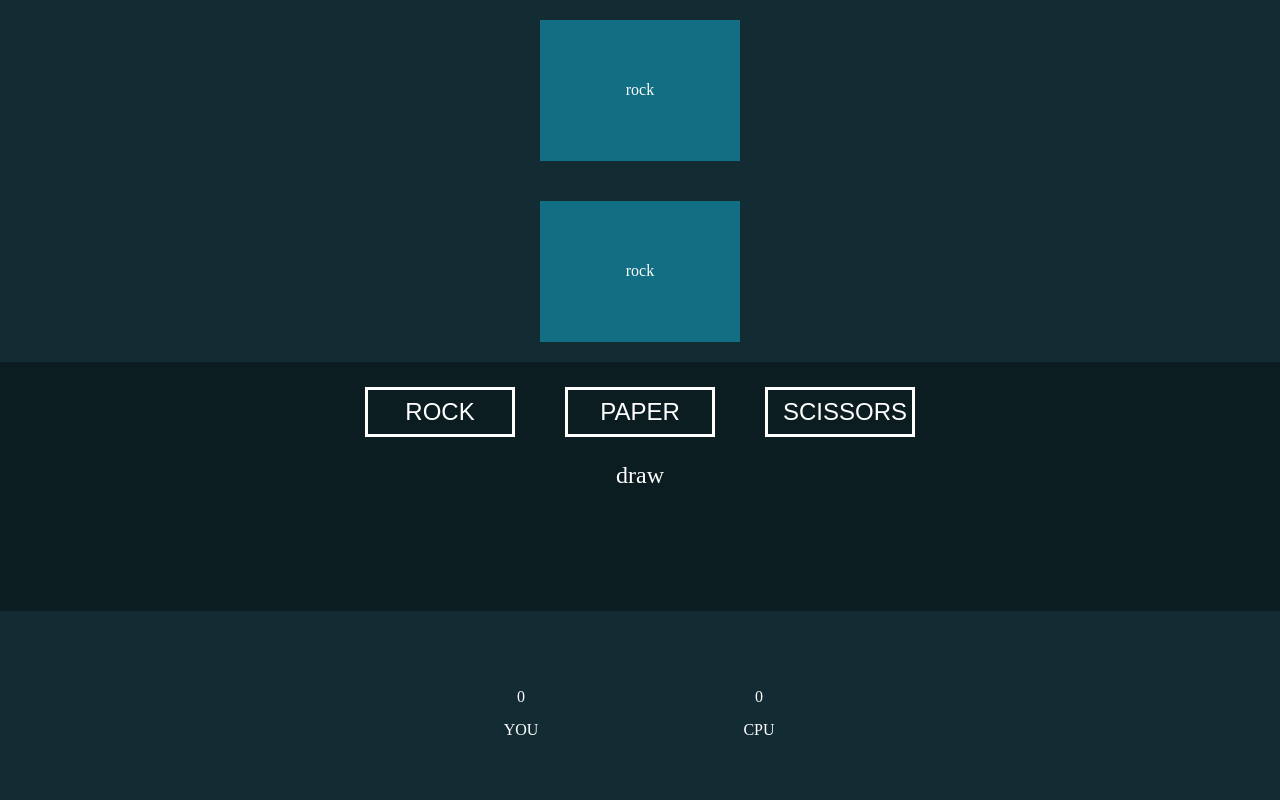
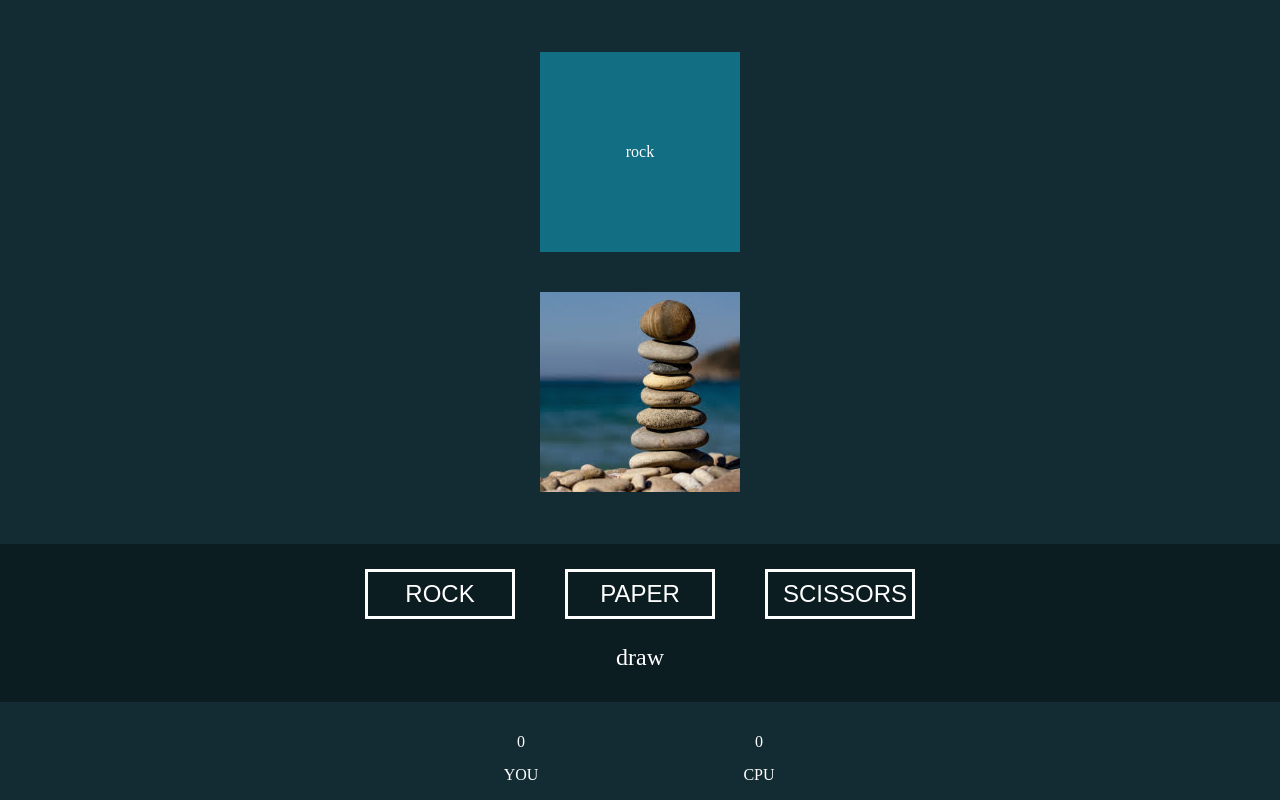
Before and after one commit to theSUPEREST/rock-paper-scissors, a plain HTML site: page index.html in a window 1280 px wide. Both pictures are taken after a click on the button "ROCK". Drawn offline with Linux system fonts and the light colour scheme.

Commit message:
Add player side animation

```diff
--- a/index.html
+++ b/index.html
@@ -8,8 +8,29 @@
 <body>
     <div class="game-container flex-parent-column">
         <div class="card-area flex-parent-column ">
-            <div class="cpu-card flex-parent-column flex-item-grow">CPU</div>
-            <div class="player-card flex-parent-column flex-item-grow">PLAYER</div>
+            <div class="flip-container">
+                <div class="cpu-card card">
+                    <div class="cpu-card card-front flex-parent-column">CPU</div>
+                    <div class="cpu-card card-back">
+                        <img src="images/rock 200px.jpg" alt="Rock" class="card-img rock-img">
+                        <img src="images/paper 200px.jpg" alt="Paper" class="card-img paper-img">
+                        <img src="images/scissors 200px.jpg" alt="Scissors" class="card-img scissors-img">
+                    </div>
+                </div>
+            </div>
+            <div class="flip-container">
+                <div class="player-card card">
+                    <div class="player-card card-front flex-parent-column">
+                        PLAYER
+                    </div>
+                    <div class="player-card card-back">
+                        <img src="images/rock 200px.jpg" alt="Rock" class="card-img rock-img">
+                        <img src="images/paper 200px.jpg" alt="Paper" class="card-img paper-img">
+                        <img src="images/scissors 200px.jpg" alt="Scissors" class="card-img scissors-img">
+                    </div>
+                </div>
+            </div>
+
         </div>
         <div class="player-area flex-item-grow">
             <div class="choices flex-parent-row">
--- a/script.js
+++ b/script.js
@@ -56,12 +56,52 @@ function resetPoints() {
     console.log("reset");
 }
 
+function testAnimation (e) {
+    let playerImg = document.querySelector(`.player-card > .${e.target.id}-img`)
+    playerImg.classList.add("visible");
+}
+
+function hidePlayerImgs() {
+    let cardImgs = document.querySelectorAll('.player-card > .card-img');
+    cardImgs.forEach(item => item.classList.remove("visible"));
+}
+
+function flipCardTest(e) {
+    let playerCard = document.querySelector('.player-card.card');
+    if (playerCard.classList.contains('flipped')) {
+        playerCard.classList.remove('flipped');
+        playerCard.addEventListener('transitionend', () => {
+            hidePlayerImgs()
+            testAnimation(e);
+            playerCard.classList.add('flipped');
+        })
+    } else {
+        testAnimation(e);
+        playerCard.classList.add('flipped');
+    }
+
+}
+
+
+function flipCard () {
+
+        playerCard.classList.remove('flipped');
+        playerCard.ontransitionend = () => {
+            let cardImgs = document.querySelectorAll('.player-card > .card-img');
+            cardImgs.forEach(item => item.classList.remove("visible"));
+            testAnimation
+            playerCard.classList.add('flipped');
+        }
+
+    console.log(playerCard);
+}
+
 function playOneRound (e) {
     playerSelection = e.target.id;
-    document.querySelector('div.player-card').textContent = playerSelection;
+    flipCardTest(e);
     console.log("You chose " + playerSelection);
     computerPlay();
-    document.querySelector('div.cpu-card').textContent = computerSelection;
+    document.querySelector('div.cpu-card.card-front').textContent = computerSelection;
     console.log("CPU chose " + computerSelection);
     matchResult = compareSelections(playerSelection, computerSelection);
     document.querySelector('div.message').textContent = matchResult;
--- a/style.css
+++ b/style.css
@@ -52,11 +52,48 @@ html {
     flex: 2 0 auto;
 }
 
-.cpu-card, .player-card {
+
+
+.flip-container {
+    height: 200px;
+    width: 200px;
+    margin: 1.25rem;
+}
+
+.flipped {
+    transform: rotateY(180deg);
+}
+
+.card {
+    position: relative;
+    transition: transform .25s;
+    height: 12.5rem;
+    width: 12.5rem;
+    transform-style: preserve-3d;
+}
+
+.card-front, .card-back {
     background-color: #126e82;
-    width: 12.5rem;
-    margin: 1.25rem;
     color: white;
+    height: 100%;
+    width: 100%;
+    position: absolute;
+    backface-visibility: hidden;
+}
+
+.card-back {
+    transform: rotateY(180deg);
+}
+
+.card-img {
+    position: absolute;
+    top: 0;
+    left: 0;
+    visibility: hidden;
+}
+
+.visible {
+    visibility: visible;
 }
 
 .player-area {
```
Also changed, not shown: images/paper 200px.jpg (added), images/rock 200px.jpg (added), images/scissors 200px.jpg (added).
